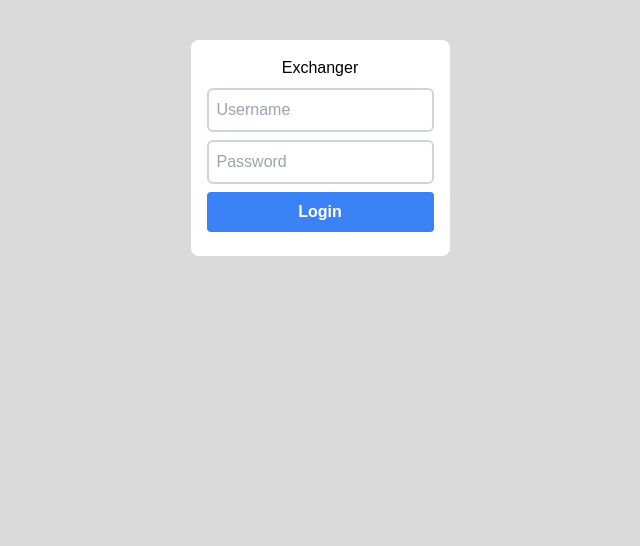
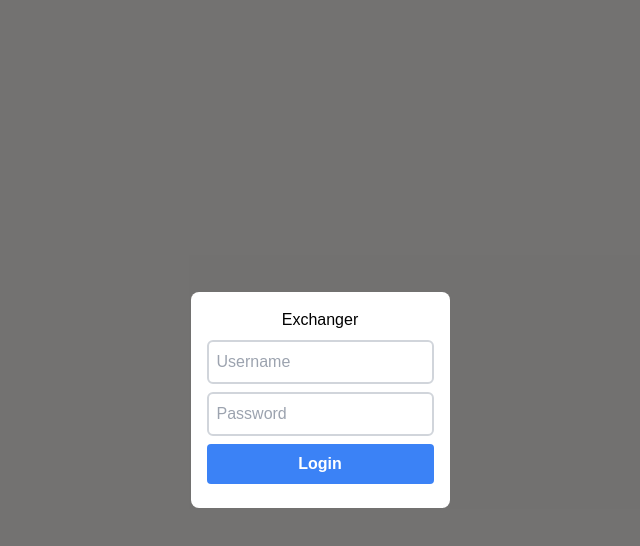
Before and after one commit to Stasnislau/exchanger, a React (Vite) app in the folder client/: page / in a window 1280 px wide. Shown: the top 546 px of the page, without its empty margins (320-960 px from the left). Built offline with nearby package versions, Linux system fonts and the light colour scheme.

Commit message:
improved frontend

```diff
--- /dev/null
+++ b/client/src/components/loginModal.tsx
@@ -0,0 +1,81 @@
+import React, { useState } from 'react';
+
+interface loginModalInterface {
+    isOpen: boolean;
+    close: () => void;
+}
+
+const LoginModal = ({
+    isOpen, close }: loginModalInterface) => {
+    const [username, setUsername] = useState<string>('');
+    const [password, setPassword] = useState<string>('');
+    const [error, setError] = useState<string>('');
+    const [loading, setLoading] = useState<boolean>(false);
+    if (!isOpen) return null;
+    const handleSubmit = () => {
+        if (username === '') {
+            setError('Username is required');
+            return;
+        }
+        if (password === '') {
+            setError('Password is required');
+            return;
+        }
+        onSubmit();
+    }
+    const onSubmit = async () => {
+        setLoading(true);
+        try {
+            const res = await fetch('/api/auth/login', {
+                method: 'POST',
+                headers: {
+                    'Content-Type': 'application/json'
+                },
+                body: JSON.stringify({ username, password })
+            });
+            const data = await res.json();
+            // do something with data
+            console.log(data);
+            // close();
+        } catch (err: any) {
+            setError(err.message as string);
+        } finally {
+            setLoading(false);
+        }
+    }
+    return (
+        <div className=" w-full h-[100dvh] bg-opacity-[50%] bg-stone-950 justify-center items-center flex absolute">
+            <div className='flex flex-col p-4 bg-white rounded-lg h-fit'>
+                <h1 className='flex justify-center'>Exchanger</h1>
+                <div className='flex flex-col pt-2'>
+                    <input
+                        className='mb-2 border-2 border-gray-300 rounded-md p-2'
+                        type="text"
+                        placeholder="Username"
+                        value={username}
+                        onChange={(e) => setUsername(e.target.value)}
+                    />
+                    <input
+                        className='mb-2 border-2 border-gray-300 rounded-md p-2'
+                        type="password"
+                        placeholder="Password"
+                        value={password}
+                        onChange={(e) => setPassword(e.target.value)}
+                    />
+                    <button
+                        disabled={loading}
+                        onClick={handleSubmit}
+                        className='mb-2 bg-blue-500 hover:bg-blue-700 text-white font-bold py-2 px-4 rounded'
+                        type="submit">Login</button>
+                </div>
+                {error &&
+                    <div className='flex justify-center'>
+                        <p className='text-red-500'>{error}</p>
+                    </div>
+                }
+            </div>
+        </div >
+    );
+}
+
+export default LoginModal;
--- a/client/src/pages/main/index.tsx
+++ b/client/src/pages/main/index.tsx
@@ -1,33 +1,17 @@
-import { useState } from 'react';
+import { useState } from "react";
+import LoginModal from "../../components/loginModal";
 
 const MainPage = () => {
-    const [username, setUsername] = useState<string>('');
-    const [password, setPassword] = useState<string>('');
+    const [isModalOpen, setIsModalOpen] = useState(true);
+
     return (
-        <div className="w-full h-[100dvh] md:py-10 py-4 bg-opacity-[15%] bg-stone-950 justify-center flex">
-            <div className='flex flex-col p-4 bg-white rounded-lg h-fit'>
-                <h1 className='flex justify-center'>Exchanger</h1>
-                <div className='flex flex-col pt-2'>
-                    <input
-                        className='mb-2 border-2 border-gray-300 rounded-md p-2'
-                        type="text"
-                        placeholder="Username"
-                        value={username}
-                        onChange={(e) => setUsername(e.target.value)}
-                    />
-                    <input
-                        className='mb-2 border-2 border-gray-300 rounded-md p-2'
-                        type="password"
-                        placeholder="Password"
-                        value={password}
-                        onChange={(e) => setPassword(e.target.value)}
-                    />
-                    <button
-                        className='mb-2 bg-blue-500 hover:bg-blue-700 text-white font-bold py-2 px-4 rounded'
-                        type="submit">Login</button>
-                </div>
-            </div>
+        <div className="w-full h-[100dvh] md:py-10 py-4 bg-opacity-[15%] bg-stone-950 justify-center items-center flex">
+            <h1 className='flex justify-center'>Exchanger</h1>
+            <LoginModal isOpen={isModalOpen} close={
+                () => console.log("close")
+            } />
         </div>
+
     );
 }
 
```
